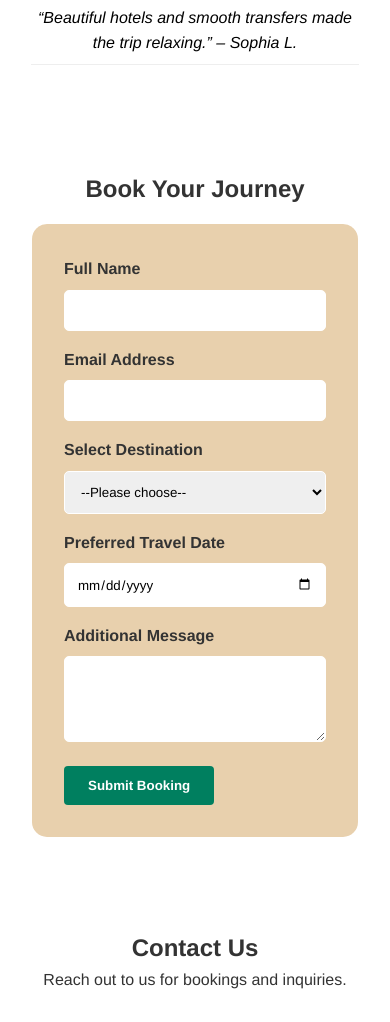
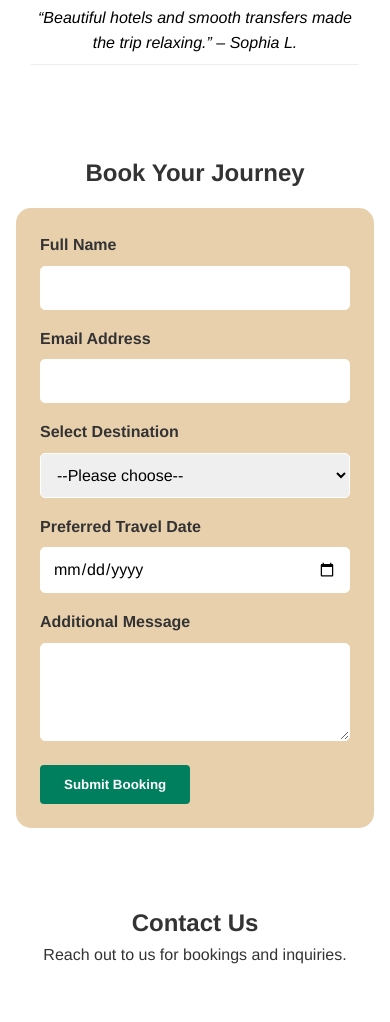
Before and after one commit to tonyfran94/nuvoyage, a plain HTML site: page index.html in a window 390 px wide. Shown: the part 4601-5623 px from the top of the page. Drawn offline with Linux system fonts and the light colour scheme.

Commit message:
style.css

```diff
--- a/style.css
+++ b/style.css
@@ -246,3 +246,21 @@ footer {
   font-style: italic;
   color: #000000;
 }
+
+@media screen and (max-width: 768px) {
+  .booking {
+    padding: 1rem;
+    text-align: center;
+  }
+
+  .booking-form {
+    padding: 1.5rem;
+    width: 100%;
+  }
+
+  .booking-form input,
+  .booking-form select,
+  .booking-form textarea {
+    font-size: 1rem;
+  }
+}
```
